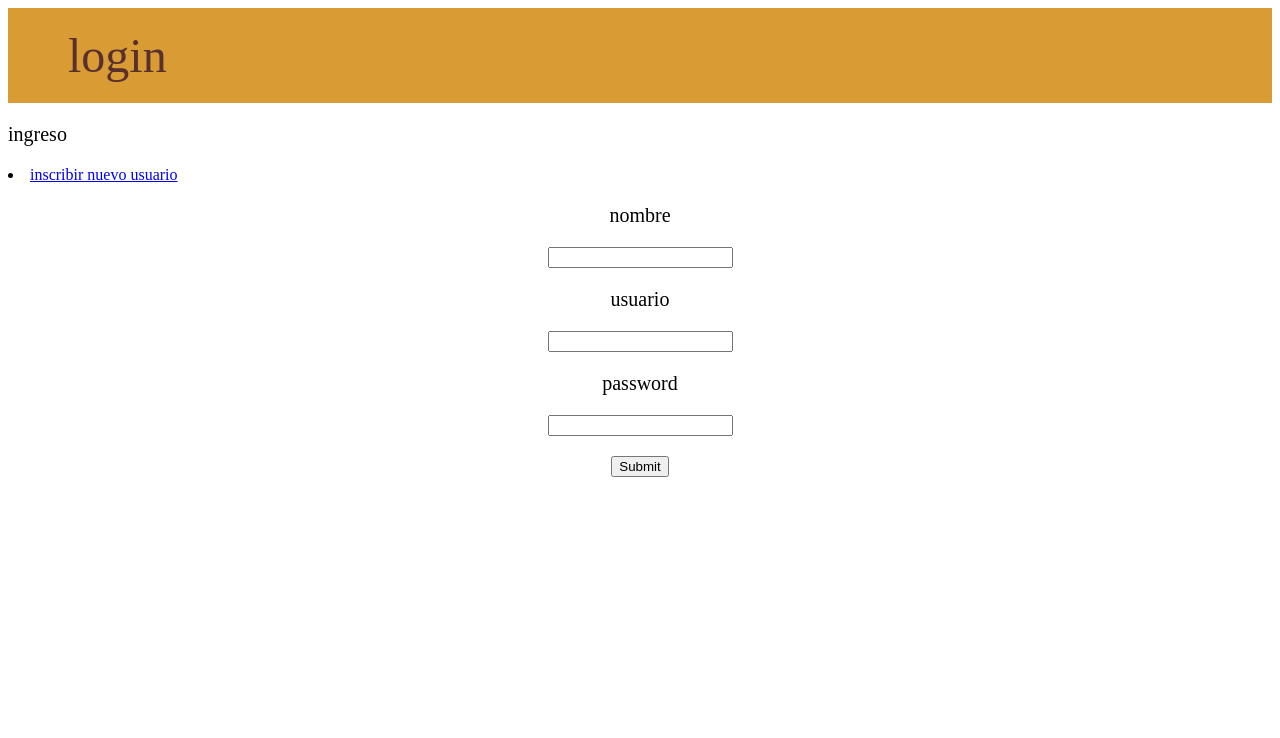
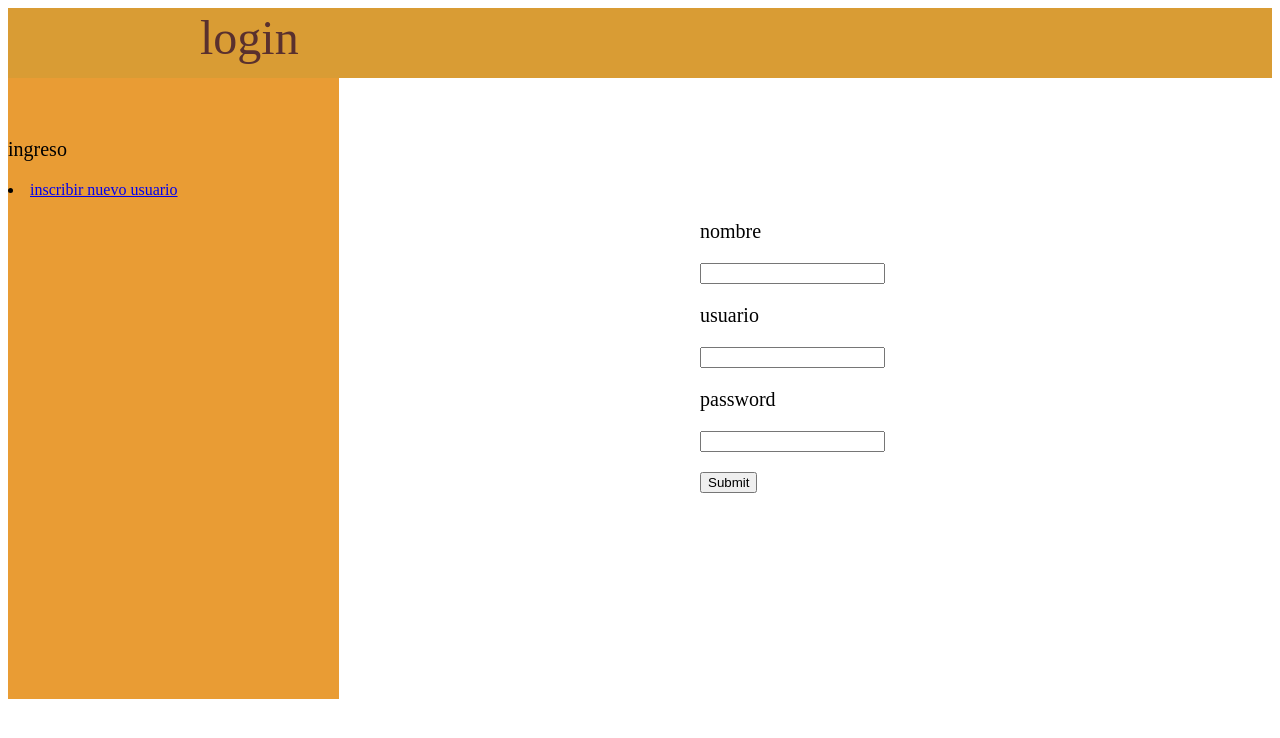
Before and after one commit to luiso1530/proyecto_REST, a Django app: page /users/newU/ in a window 1280 px wide. Shown: the top 738 px of the page. Run offline with Django 3.2, Linux system fonts and the light colour scheme.

Commit message:
css 1.2
colores en el login

```diff
--- a/restaurant_app/users/static/users/style.css
+++ b/restaurant_app/users/static/users/style.css
@@ -1,7 +1,7 @@
 .page-header {
         background-color: #d99c34;
         margin-top: 0;
-        padding: 20px 20px 20px 40px;
+        padding: 20px 20px 50px 40px;
     }
 
 .page-header h1, .page-header h1 a, .page-header h1 a:visited, .page-header h1 a:active {
@@ -10,10 +10,22 @@
         text-decoration: none;
     }
 
+.header {
+
+	background-color: #e99c34;
+        margin-top: 0;
+	padding-let: 20px;
+	padding-top: 40px;
+	padding-bottom: 500px;
+	margin-right: 700pt;
+    }
+
 titule {
 	color: #59302e;
-	padding-left: 20px;
 	font-size: 36pt;
+	position:absolute;
+	top: 10px;
+	left:200px;
  }
 
 ul {
@@ -22,5 +34,7 @@
 }
 
 form{
-	text-align: center;
+	position:absolute;
+	top: 200px;
+	left:700px;
 }
--- a/restaurant_app/users/templates/users/login.html
+++ b/restaurant_app/users/templates/users/login.html
@@ -6,14 +6,16 @@
 
 </div>
 
+<div class= "header">
 
 <ul> ingreso </ul>
 
-<li><a href="registrar/" > inscribir nuevo usuario </a></li>
+{% if error_message %}<p><strong>{{ error_message }}</strong></p>{% endif %}
+<li><a href="/registrar/" > inscribir nuevo usuario </a></li>
+
+</div>
 
 <div class="post">
-
-{% if error_message %}<p><strong>{{ error_message }}</strong></p>{% endif %}
 
 <form action="{% url 'users:ingresar' %}" method="post">
 {% csrf_token %}
```
